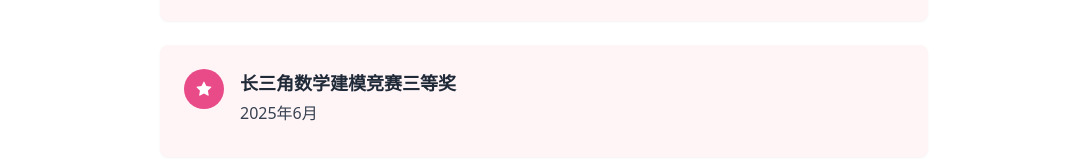
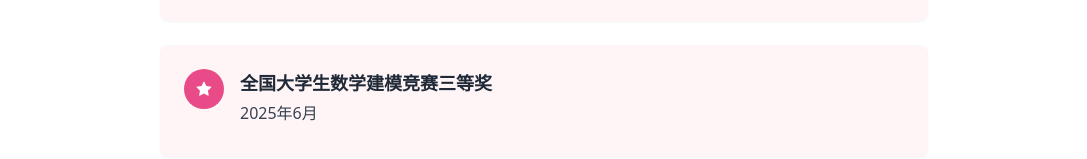
Before and after one commit to xyvwx/xyvwx.github.io, a plain HTML site: page index.html in a window 1280 px wide. Shown: the part 2091-2250 px from the top of the page, without its empty margins (96-1183 px from the left). Drawn offline with nearby package versions, Linux system fonts and the light colour scheme.

Commit message:
修改index.html

```diff
--- a/index.html
+++ b/index.html
@@ -257,7 +257,7 @@
               <i class="fa fa-star"></i>
             </div>
             <div>
-              <h3 class="text-lg font-semibold mb-1">长三角数学建模竞赛三等奖</h3>
+              <h3 class="text-lg font-semibold mb-1">全国大学生数学建模竞赛三等奖</h3>
               <p class="text-gray-700 mb-2">2025年6月</p>
             </div>
           </div>
```
